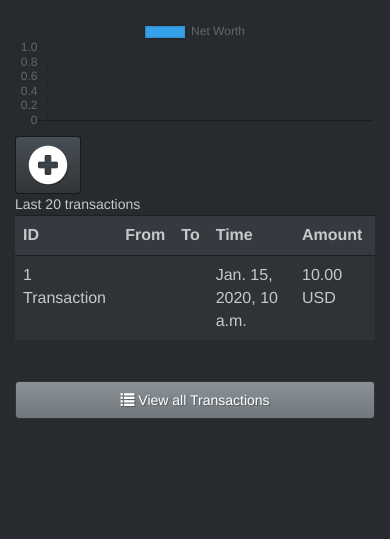
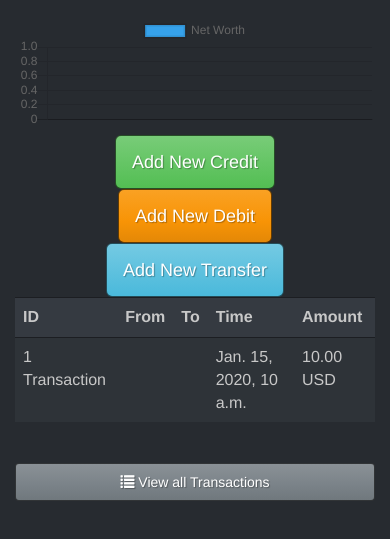
Before and after one commit to maheswaranm/finman, a Django app: template finmancore/templates/home.html in a window 390 px wide. Shown: the part 55-594 px from the top of the page. Run offline with Django 3.2, Linux system fonts and the light colour scheme; tables that the repository leaves empty hold one stand-in row (values such as "Sample post"); the template is opened without the code that fills it: values that come from a table or form of the project are taken from there, most other values are stand-ins (such as "Sample title", 1, 10 or a date in 2020); some libraries are stand-ins or nearby versions.

Commit message:
removed add transaction + - put in some snazzy buttons

```diff
--- a/finmancore/templates/home.html
+++ b/finmancore/templates/home.html
@@ -6,35 +6,23 @@
 
 
 <div class="row">
-  <div class="col-md-1"></div>
-  <div class="col-md-11">
+  <div class="col-md-12">
     <canvas id="net_worth_chart" height="100%"></canvas>
   </div>
 </div>
 <div class="row">
-    <div class="col-md-1">
-        <script type="text/javascript">
-            $(function() {
-                $('[data-toggle="popover"]').popover({'container':'body'})
-            })
-        </script>
-        <button type="button" class="btn btn-default" data-toggle="popover" data-placement="right"
-          data-content='
-            <a title="Credit" href="/credit/new"><span class="glyphicon glyphicon-save" style="font-size:30px"></span></a>
-            <a title="Debit" href="/debit/new"><span class="glyphicon glyphicon-open" style="font-size:30px"></span></a>
-            <a title="Transfer" href="/transfer/new"><span class="glyphicon glyphicon-transfer" style="font-size:30px"></span></a>
-          '
-          data-html="true" title="Add Transaction">
-          <span class="glyphicon glyphicon-plus-sign" style="font-size:40px"></span>
-        </button>
+    <div class="col-md-4" align="center">
+      <a class="btn btn-success btn-lg" title="Credit" href="/credit/new">Add New Credit</a>
     </div>
-    <div class="col-md-11">
-      Last 20 transactions
+    <div class="col-md-4" align="center">
+      <a class="btn btn-warning btn-lg" title="Debit" href="/debit/new">Add New Debit</a>
+    </div>
+    <div class="col-md-4" align="center">
+      <a class="btn btn-info btn-lg" title="Transfer" href="/transfer/new">Add New Transfer</span></a>
     </div>
   </div>
   <div class="row">
-    <div class="col-md-1"></div>
-    <div class="col-md-11">
+    <div class="col-md-12">
         <table class="table table-striped">
             <tr>
                 <th>ID</th>
```
